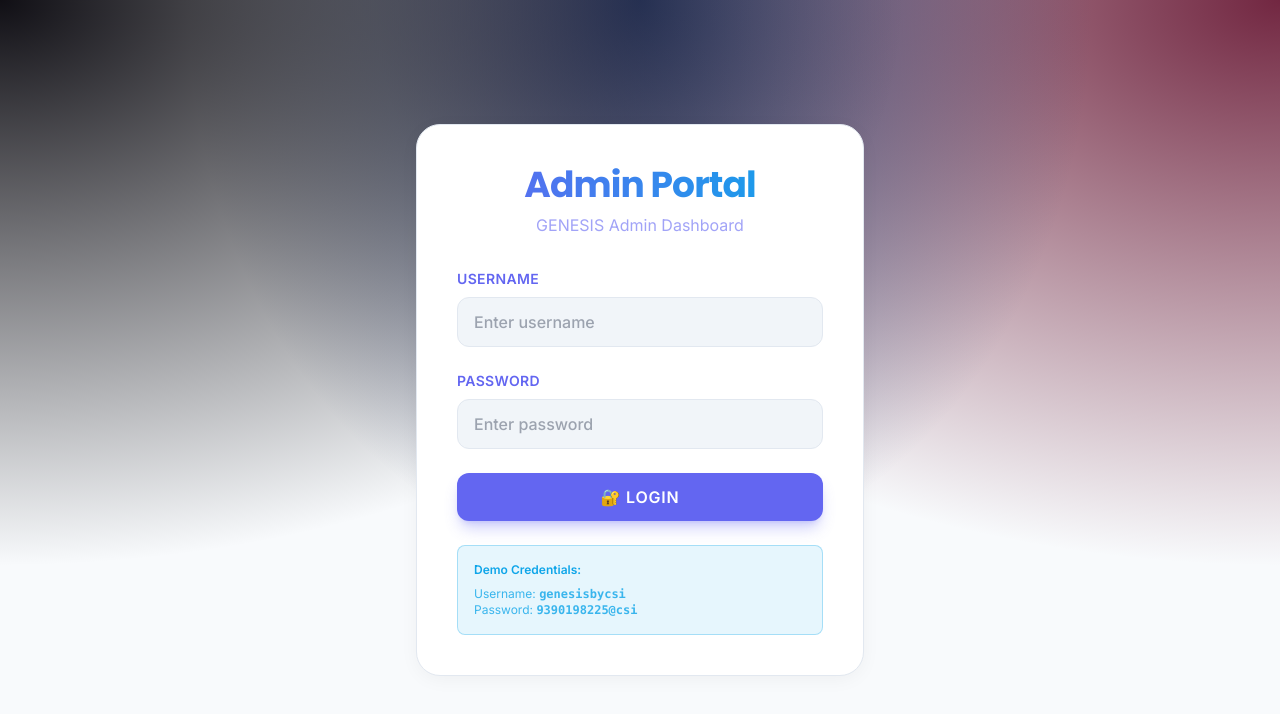
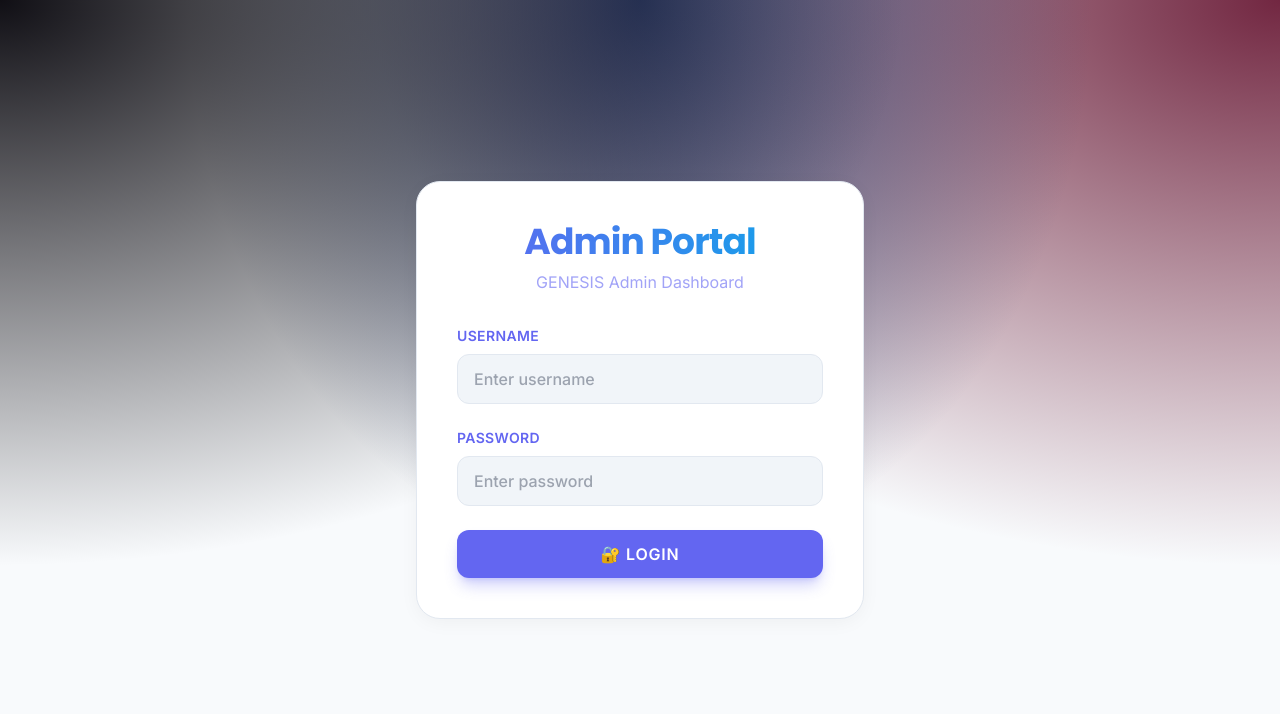
Before and after one commit to bkchaithanya285/registration_hackathon, a React (Vite) app in the folder client/: page /admin in a window 1280 px wide. Shown: the top 714 px of the page. Built offline with nearby package versions, Linux system fonts and the light colour scheme; no server answers.

Commit message:
Remove displayed credentials from login page

```diff
--- a/client/src/pages/admin/Login.jsx
+++ b/client/src/pages/admin/Login.jsx
@@ -85,11 +85,7 @@ const Login = () => {
                     </motion.button>
                 </form>
 
-                <div className="mt-6 p-4 rounded-lg bg-secondary/10 border border-secondary/30">
-                    <p className="text-secondary text-xs font-semibold mb-2">Demo Credentials:</p>
-                    <p className="text-secondary/80 text-xs">Username: <span className="font-mono font-bold">genesisbycsi</span></p>
-                    <p className="text-secondary/80 text-xs">Password: <span className="font-mono font-bold">9390198225@csi</span></p>
-                </div>
+
             </motion.div>
         </div>
     );
```
